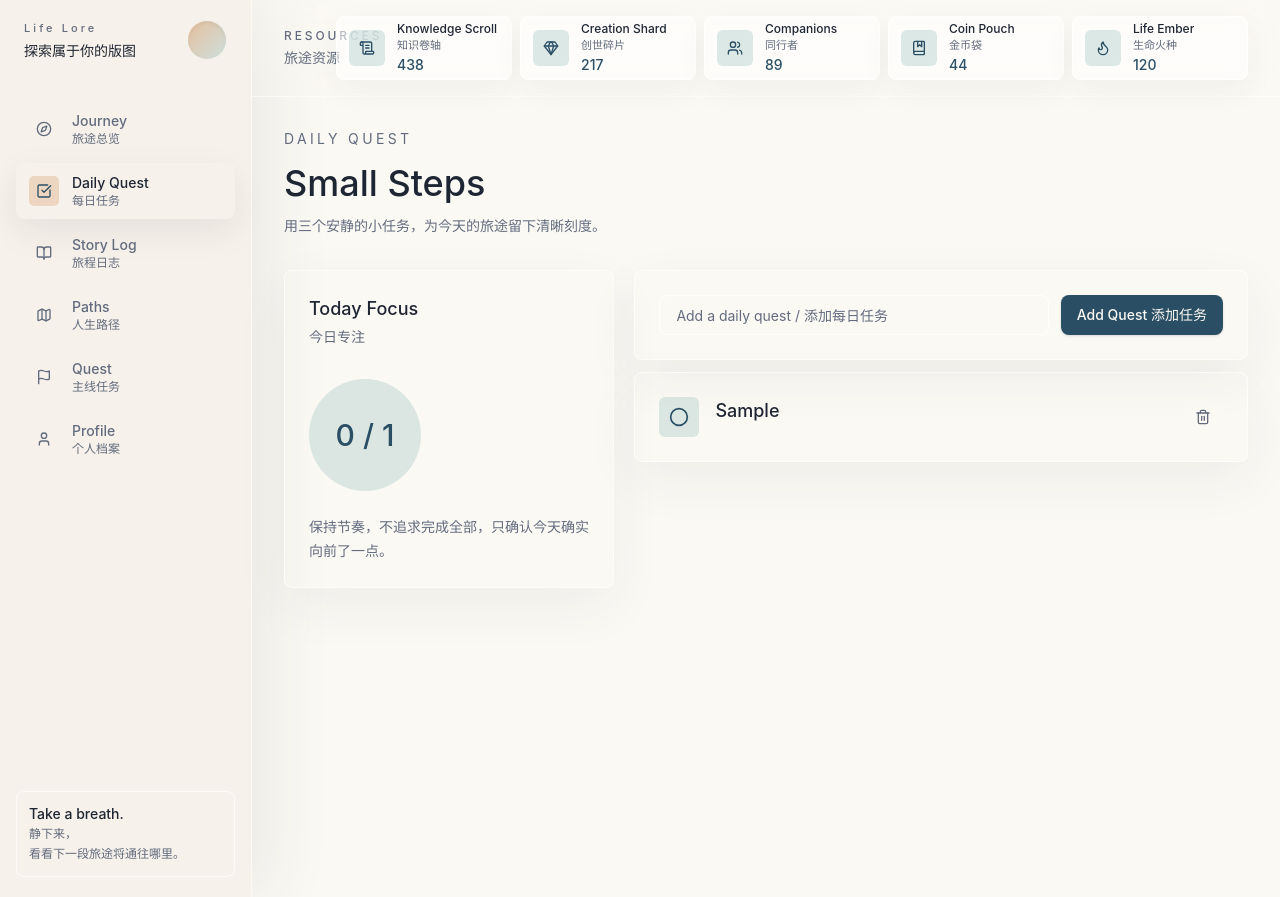
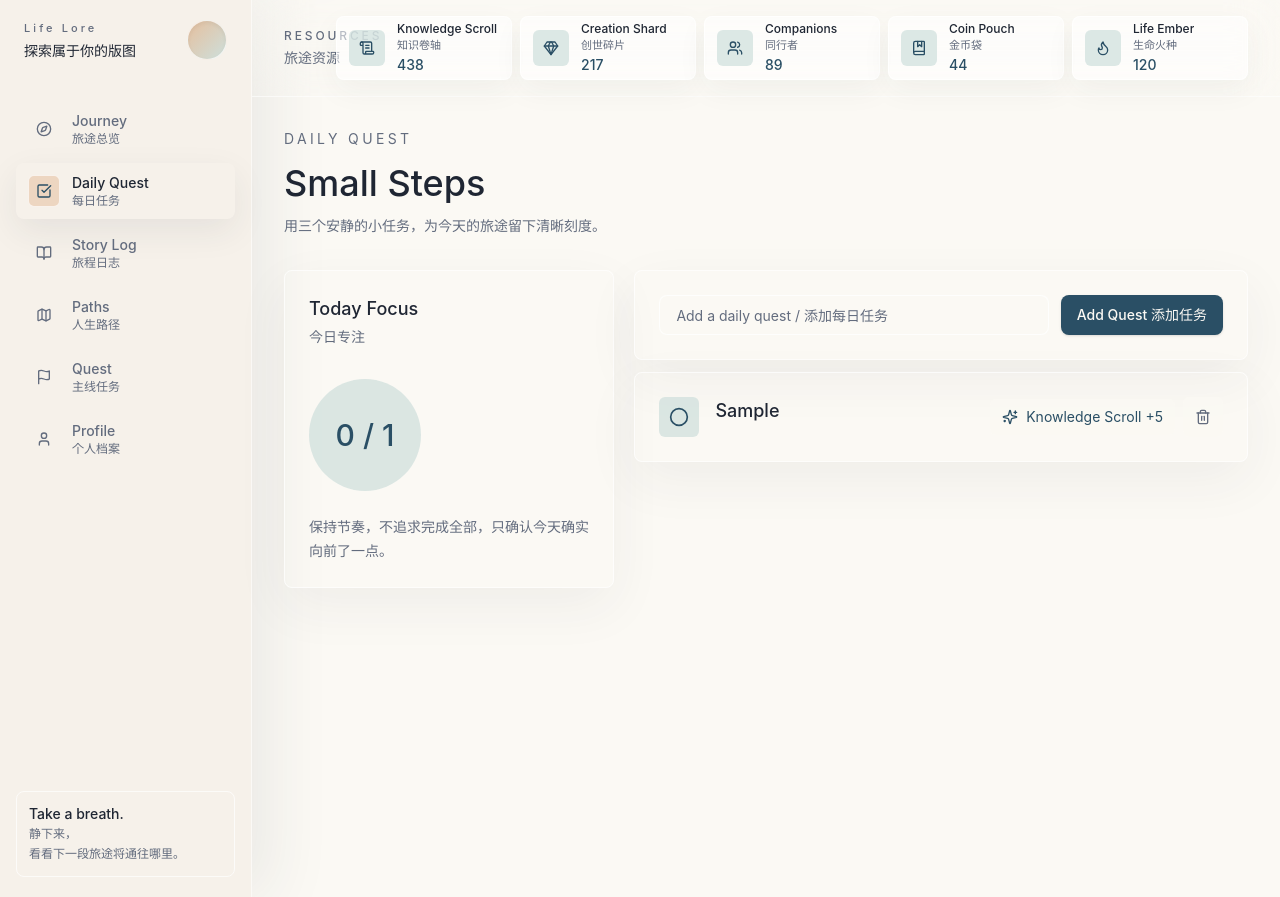
Before and after one commit to Muhai17/life-lore, a Next.js app: page /daily-quest in a window 1280 px wide. Both pictures are taken after typing "Sample" into the empty fields and a click on the button "Add Quest 添加任务". Built offline with nearby package versions, Linux system fonts and the light colour scheme.

Commit message:
feat: week3 day5 reward preview

```diff
--- a/src/components/daily-quest/daily-quest-page.tsx
+++ b/src/components/daily-quest/daily-quest-page.tsx
@@ -12,7 +12,44 @@ import {
   saveDailyQuest,
   toggleDailyQuestCompletion,
 } from "@/lib/storage/daily-quest-storage";
-import type { DailyQuest, DailyQuestCompletion } from "@/types/daily-quest";
+import type {
+  DailyQuest,
+  DailyQuestCompletion,
+  DailyQuestRewardPreview,
+} from "@/types/daily-quest";
+
+const DEFAULT_REWARD_PREVIEWS: DailyQuestRewardPreview[] = [
+  {
+    resourceType: "knowledgeScroll",
+    amount: 5,
+  },
+  {
+    resourceType: "lifeEmber",
+    amount: 3,
+  },
+  {
+    resourceType: "creationShard",
+    amount: 3,
+  },
+];
+
+const REWARD_LABELS: Record<DailyQuestRewardPreview["resourceType"], string> = {
+  knowledgeScroll: "Knowledge Scroll",
+  creationShard: "Creation Shard",
+  lifeEmber: "Life Ember",
+  companions: "Companions",
+  coinPouch: "Coin Pouch",
+};
+
+function getDefaultRewardPreview(questCount: number) {
+  return DEFAULT_REWARD_PREVIEWS[
+    questCount % DEFAULT_REWARD_PREVIEWS.length
+  ];
+}
+
+function formatRewardPreview(rewardPreview: DailyQuestRewardPreview) {
+  return `${REWARD_LABELS[rewardPreview.resourceType]} +${rewardPreview.amount}`;
+}
 
 export function DailyQuestPage() {
   const [quests, setQuests] = useState<DailyQuest[]>([]);
@@ -36,7 +73,10 @@ export function DailyQuestPage() {
     }
 
     try {
-      const newQuest = saveDailyQuest({ title: trimmedTitle });
+      const newQuest = saveDailyQuest({
+        title: trimmedTitle,
+        rewardPreview: getDefaultRewardPreview(quests.length),
+      });
 
       setQuests((currentQuests) => [newQuest, ...currentQuests]);
       setTitle("");
@@ -176,7 +216,7 @@ export function DailyQuestPage() {
                     {quest.rewardPreview && (
                       <div className="flex items-center gap-2 rounded-md bg-background/70 px-3 py-2 text-sm text-primary">
                         <Sparkles className="h-4 w-4" />
-                        +{quest.rewardPreview.amount}
+                        {formatRewardPreview(quest.rewardPreview)}
                       </div>
                     )}
                     <button
```
